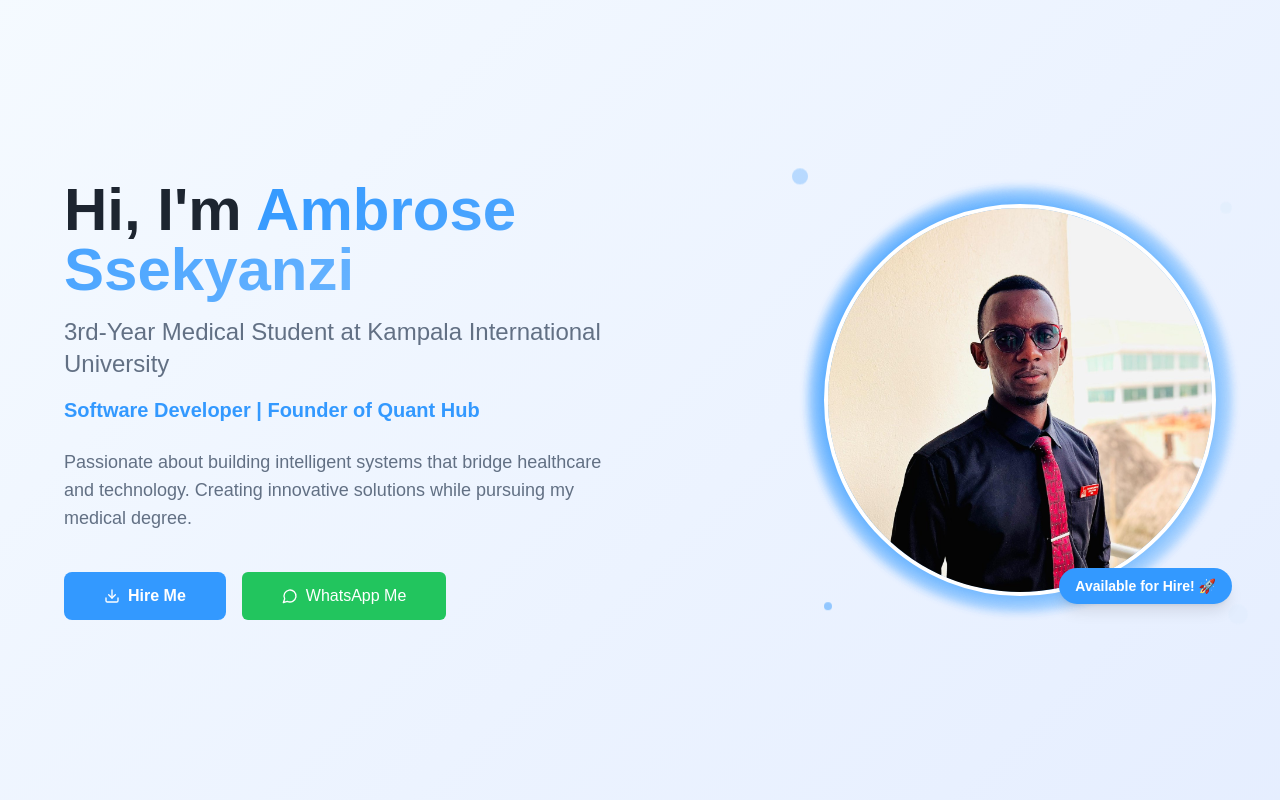
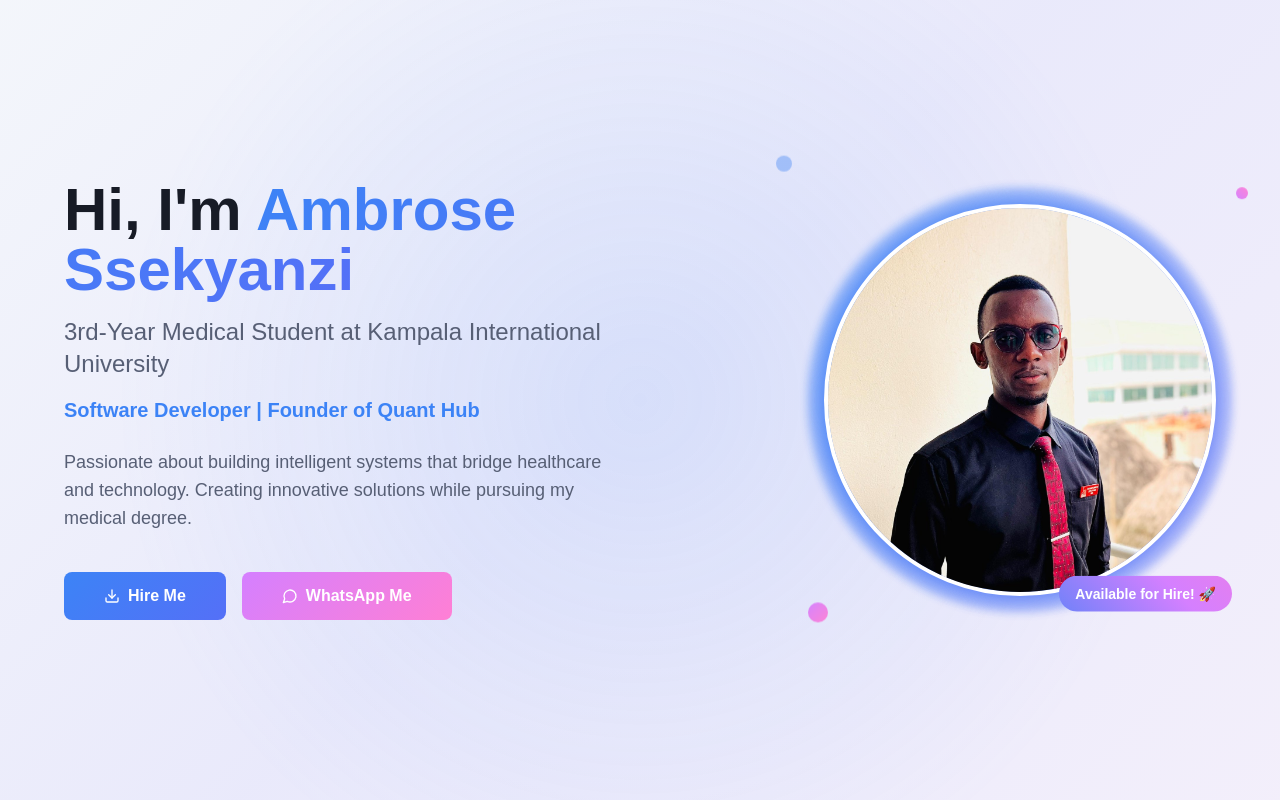
Before and after one commit to Ambrose17-glitch/ambrose-portfolio-hub-online, a React (Vite) app: page / in a window 1280 px wide. Shown: the top 800 px of the page. Built offline with nearby package versions, Linux system fonts and the light colour scheme.

Commit message:
Enhance website design
Add more appealing colors and make the site more dynamic and lively.

```diff
--- a/src/components/Hero.tsx
+++ b/src/components/Hero.tsx
@@ -42,7 +42,7 @@ const Hero = () => {
                 variant="primary"
                 size="xl"
                 onClick={handleHireMe}
-                className="animate-slide-up"
+                className="animate-slide-up btn-primary glow-effect"
               >
                 <Download className="w-5 h-5" />
                 Hire Me
@@ -52,7 +52,7 @@ const Hero = () => {
                 variant="whatsapp"
                 size="xl"
                 onClick={handleWhatsAppClick}
-                className="animate-slide-up"
+                className="animate-slide-up btn-whatsapp glow-effect"
               >
                 <MessageCircle className="w-5 h-5" />
                 WhatsApp Me
@@ -63,12 +63,14 @@ const Hero = () => {
           {/* Profile Image */}
           <div className="animate-scale-in flex justify-center lg:justify-end">
             <div className="relative group">
-              {/* Animated Background Elements */}
-              <div className="absolute -inset-8 animate-pulse">
-                <div className="absolute top-0 left-0 w-4 h-4 bg-primary/30 rounded-full animate-bounce" style={{ animationDelay: '0s' }}></div>
-                <div className="absolute top-8 right-4 w-3 h-3 bg-accent/40 rounded-full animate-bounce" style={{ animationDelay: '0.5s' }}></div>
-                <div className="absolute bottom-4 left-8 w-2 h-2 bg-primary/50 rounded-full animate-bounce" style={{ animationDelay: '1s' }}></div>
-                <div className="absolute bottom-0 right-0 w-5 h-5 bg-accent/30 rounded-full animate-bounce" style={{ animationDelay: '1.5s' }}></div>
+              {/* Dynamic Animated Background Elements */}
+              <div className="absolute -inset-12 animate-pulse">
+                <div className="absolute top-0 left-0 w-4 h-4 bg-primary/40 rounded-full floating-element" style={{ animationDelay: '0s' }}></div>
+                <div className="absolute top-8 right-4 w-3 h-3 dynamic-gradient rounded-full floating-element" style={{ animationDelay: '0.5s' }}></div>
+                <div className="absolute bottom-4 left-8 w-5 h-5 accent-gradient rounded-full floating-element" style={{ animationDelay: '1s' }}></div>
+                <div className="absolute bottom-0 right-0 w-4 h-4 bg-accent-vibrant/60 rounded-full floating-element" style={{ animationDelay: '1.5s' }}></div>
+                <div className="absolute top-1/2 left-1/4 w-2 h-2 bg-warning/70 rounded-full floating-element" style={{ animationDelay: '2s' }}></div>
+                <div className="absolute top-1/4 right-1/3 w-3 h-3 bg-success/60 rounded-full floating-element" style={{ animationDelay: '2.5s' }}></div>
               </div>
 
               {/* Multiple Gradient Rings */}
@@ -88,8 +90,8 @@ const Hero = () => {
                 <div className="absolute inset-0 bg-gradient-to-t from-primary/10 via-transparent to-transparent opacity-0 group-hover:opacity-100 transition-opacity duration-300"></div>
               </div>
 
-              {/* Floating Badge */}
-              <div className="absolute -bottom-3 -right-3 sm:-bottom-4 sm:-right-4 bg-primary text-primary-foreground px-3 py-1.5 sm:px-4 sm:py-2 rounded-full text-xs sm:text-sm font-semibold shadow-lg animate-bounce">
+              {/* Dynamic Floating Badge */}
+              <div className="absolute -bottom-3 -right-3 sm:-bottom-4 sm:-right-4 dynamic-gradient text-white px-3 py-1.5 sm:px-4 sm:py-2 rounded-full text-xs sm:text-sm font-semibold shadow-[var(--shadow-dynamic)] floating-element glow-effect">
                 Available for Hire! 🚀
               </div>
             </div>
--- a/src/components/ui/button.tsx
+++ b/src/components/ui/button.tsx
@@ -21,7 +21,7 @@ const buttonVariants = cva(
         // Professional portfolio variants
         primary: "btn-primary rounded-lg font-semibold",
         professional: "btn-secondary rounded-lg font-medium",
-        whatsapp: "bg-green-500 text-white hover:bg-green-600 shadow-[var(--shadow-soft)] transition-[var(--transition-smooth)] hover:shadow-[var(--shadow-medium)] hover:-translate-y-0.5",
+        whatsapp: "btn-whatsapp rounded-lg font-semibold",
       },
       size: {
         default: "h-10 px-4 py-2",
--- a/src/index.css
+++ b/src/index.css
@@ -8,52 +8,67 @@
 
 @layer base {
   :root {
-    /* Soft blue professional palette */
-    --background: 210 50% 98%;
-    --foreground: 215 25% 15%;
+    /* Vibrant professional palette with dynamic colors */
+    --background: 220 50% 97%;
+    --foreground: 224 25% 12%;
 
     --card: 0 0% 100%;
-    --card-foreground: 215 25% 15%;
+    --card-foreground: 224 25% 12%;
 
     --popover: 0 0% 100%;
-    --popover-foreground: 215 25% 15%;
+    --popover-foreground: 224 25% 12%;
 
-    /* Soft blue primary */
-    --primary: 210 100% 60%;
+    /* Dynamic primary colors */
+    --primary: 217 91% 60%;
     --primary-foreground: 0 0% 100%;
-    --primary-glow: 210 100% 70%;
+    --primary-glow: 217 91% 70%;
+    --primary-variant: 230 91% 65%;
 
-    /* Light grays */
-    --secondary: 210 20% 95%;
-    --secondary-foreground: 215 25% 20%;
+    /* Rich secondary colors */
+    --secondary: 264 83% 92%;
+    --secondary-foreground: 224 30% 18%;
 
-    --muted: 210 15% 94%;
-    --muted-foreground: 215 15% 45%;
+    --muted: 220 30% 94%;
+    --muted-foreground: 224 15% 40%;
 
-    --accent: 210 80% 92%;
-    --accent-foreground: 215 30% 25%;
+    /* Vibrant accent colors */
+    --accent: 280 100% 92%;
+    --accent-foreground: 280 30% 25%;
+    --accent-vibrant: 320 100% 75%;
 
-    --destructive: 0 84.2% 60.2%;
+    /* Additional dynamic colors */
+    --success: 142 76% 36%;
+    --success-foreground: 0 0% 100%;
+    --warning: 38 92% 50%;
+    --warning-foreground: 0 0% 100%;
+
+    --destructive: 0 84% 60%;
     --destructive-foreground: 0 0% 100%;
 
-    --border: 210 20% 90%;
-    --input: 210 20% 90%;
-    --ring: 210 100% 60%;
+    --border: 220 25% 88%;
+    --input: 220 25% 88%;
+    --ring: 217 91% 60%;
 
-    /* Professional gradients */
-    --gradient-primary: linear-gradient(135deg, hsl(var(--primary)), hsl(var(--primary-glow)));
-    --gradient-hero: linear-gradient(135deg, hsl(210 100% 98%), hsl(220 100% 95%));
-    --gradient-subtle: linear-gradient(180deg, hsl(var(--background)), hsl(var(--muted)));
+    /* Dynamic gradients */
+    --gradient-primary: linear-gradient(135deg, hsl(217 91% 60%), hsl(230 91% 65%));
+    --gradient-secondary: linear-gradient(135deg, hsl(264 83% 85%), hsl(280 100% 85%));
+    --gradient-hero: linear-gradient(135deg, hsl(220 50% 97%), hsl(240 70% 95%), hsl(260 60% 96%));
+    --gradient-accent: linear-gradient(135deg, hsl(280 100% 75%), hsl(320 100% 75%));
+    --gradient-dynamic: linear-gradient(45deg, hsl(217 91% 60%), hsl(280 100% 75%), hsl(320 100% 75%), hsl(230 91% 65%));
+    --gradient-glow: radial-gradient(circle at 50% 50%, hsl(217 91% 70% / 0.3), transparent 70%);
 
-    /* Elegant shadows */
-    --shadow-soft: 0 4px 20px -2px hsl(var(--primary) / 0.1);
-    --shadow-medium: 0 8px 30px -4px hsl(var(--primary) / 0.15);
-    --shadow-strong: 0 12px 40px -8px hsl(var(--primary) / 0.2);
-    --shadow-glow: 0 0 40px hsl(var(--primary-glow) / 0.4);
+    /* Enhanced shadows with color */
+    --shadow-soft: 0 4px 20px -2px hsl(217 91% 60% / 0.15);
+    --shadow-medium: 0 8px 30px -4px hsl(217 91% 60% / 0.2);
+    --shadow-strong: 0 12px 40px -8px hsl(217 91% 60% / 0.25);
+    --shadow-glow: 0 0 40px hsl(217 91% 70% / 0.4);
+    --shadow-accent: 0 8px 32px -4px hsl(280 100% 75% / 0.3);
+    --shadow-dynamic: 0 8px 32px -4px hsl(320 100% 75% / 0.25);
 
-    /* Smooth transitions */
+    /* Smooth and bouncy transitions */
     --transition-smooth: all 0.3s cubic-bezier(0.4, 0, 0.2, 1);
     --transition-bounce: all 0.4s cubic-bezier(0.175, 0.885, 0.32, 1.275);
+    --transition-elastic: all 0.6s cubic-bezier(0.68, -0.55, 0.265, 1.55);
 
     --radius: 0.5rem;
 
@@ -124,25 +139,102 @@
 }
 
 @layer components {
-  /* Professional portfolio components */
+  /* Dynamic portfolio components */
   .hero-gradient {
     background: var(--gradient-hero);
+    position: relative;
+    overflow: hidden;
+  }
+
+  .hero-gradient::before {
+    content: '';
+    position: absolute;
+    top: 0;
+    left: 0;
+    right: 0;
+    bottom: 0;
+    background: var(--gradient-glow);
+    opacity: 0.5;
+    animation: pulse 4s ease-in-out infinite;
   }
 
   .primary-gradient {
     background: var(--gradient-primary);
   }
 
+  .secondary-gradient {
+    background: var(--gradient-secondary);
+  }
+
+  .accent-gradient {
+    background: var(--gradient-accent);
+  }
+
+  .dynamic-gradient {
+    background: var(--gradient-dynamic);
+    background-size: 300% 300%;
+    animation: gradientShift 6s ease infinite;
+  }
+
   .card-professional {
-    @apply bg-card border border-border shadow-[var(--shadow-soft)] rounded-lg transition-[var(--transition-smooth)] hover:shadow-[var(--shadow-medium)];
+    @apply bg-card border border-border shadow-[var(--shadow-soft)] rounded-lg transition-[var(--transition-bounce)] hover:shadow-[var(--shadow-accent)] hover:scale-[1.02] hover:-translate-y-1;
+  }
+
+  .card-dynamic {
+    @apply bg-card border border-border shadow-[var(--shadow-soft)] rounded-lg transition-[var(--transition-elastic)] hover:shadow-[var(--shadow-dynamic)] hover:scale-105 hover:-translate-y-2;
+    position: relative;
+    overflow: hidden;
+  }
+
+  .card-dynamic::before {
+    content: '';
+    position: absolute;
+    top: 0;
+    left: -100%;
+    width: 100%;
+    height: 100%;
+    background: var(--gradient-accent);
+    opacity: 0;
+    transition: all 0.6s ease;
+    z-index: 0;
+  }
+
+  .card-dynamic:hover::before {
+    left: 0;
+    opacity: 0.1;
   }
 
   .btn-primary {
-    @apply bg-primary text-primary-foreground hover:bg-primary/90 shadow-[var(--shadow-soft)] transition-[var(--transition-smooth)] hover:shadow-[var(--shadow-medium)] hover:-translate-y-0.5;
+    @apply bg-primary text-primary-foreground shadow-[var(--shadow-soft)] transition-[var(--transition-bounce)] hover:shadow-[var(--shadow-glow)] hover:-translate-y-1 hover:scale-105;
+    background: var(--gradient-primary);
+    border: none;
+    position: relative;
+    overflow: hidden;
+  }
+
+  .btn-primary::before {
+    content: '';
+    position: absolute;
+    top: 0;
+    left: -100%;
+    width: 100%;
+    height: 100%;
+    background: linear-gradient(90deg, transparent, rgba(255,255,255,0.3), transparent);
+    transition: left 0.6s ease;
+  }
+
+  .btn-primary:hover::before {
+    left: 100%;
   }
 
   .btn-secondary {
-    @apply bg-secondary text-secondary-foreground border border-border hover:bg-accent transition-[var(--transition-smooth)] hover:shadow-[var(--shadow-soft)];
+    @apply bg-secondary text-secondary-foreground border border-border hover:bg-accent/80 transition-[var(--transition-bounce)] hover:shadow-[var(--shadow-accent)] hover:-translate-y-0.5 hover:scale-105;
+  }
+
+  .btn-whatsapp {
+    background: var(--gradient-accent);
+    @apply text-white shadow-[var(--shadow-soft)] transition-[var(--transition-bounce)] hover:shadow-[var(--shadow-dynamic)] hover:-translate-y-1 hover:scale-105;
+    border: none;
   }
 
   .section-padding {
@@ -154,7 +246,42 @@
   }
 
   .skill-tag {
-    @apply bg-accent text-accent-foreground px-3 py-1 rounded-full text-sm font-medium border border-border transition-[var(--transition-smooth)] hover:shadow-[var(--shadow-soft)];
+    @apply bg-accent/80 text-accent-foreground px-3 py-1 rounded-full text-sm font-medium border border-border/50 transition-[var(--transition-bounce)] hover:shadow-[var(--shadow-accent)] hover:scale-110 hover:-translate-y-0.5;
+    background: var(--gradient-secondary);
+  }
+
+  .floating-element {
+    animation: float 3s ease-in-out infinite;
+  }
+
+  .floating-element:nth-child(2) {
+    animation-delay: 1s;
+  }
+
+  .floating-element:nth-child(3) {
+    animation-delay: 2s;
+  }
+
+  .glow-effect {
+    position: relative;
+  }
+
+  .glow-effect::after {
+    content: '';
+    position: absolute;
+    top: 0;
+    left: 0;
+    right: 0;
+    bottom: 0;
+    background: var(--gradient-glow);
+    border-radius: inherit;
+    opacity: 0;
+    transition: opacity 0.3s ease;
+    z-index: -1;
+  }
+
+  .glow-effect:hover::after {
+    opacity: 1;
   }
 }
 
@@ -211,3 +338,24 @@
     transform: scale(1);
   }
 }
+
+@keyframes gradientShift {
+  0% {
+    background-position: 0% 50%;
+  }
+  50% {
+    background-position: 100% 50%;
+  }
+  100% {
+    background-position: 0% 50%;
+  }
+}
+
+@keyframes float {
+  0%, 100% {
+    transform: translateY(0px);
+  }
+  50% {
+    transform: translateY(-10px);
+  }
+}
```
